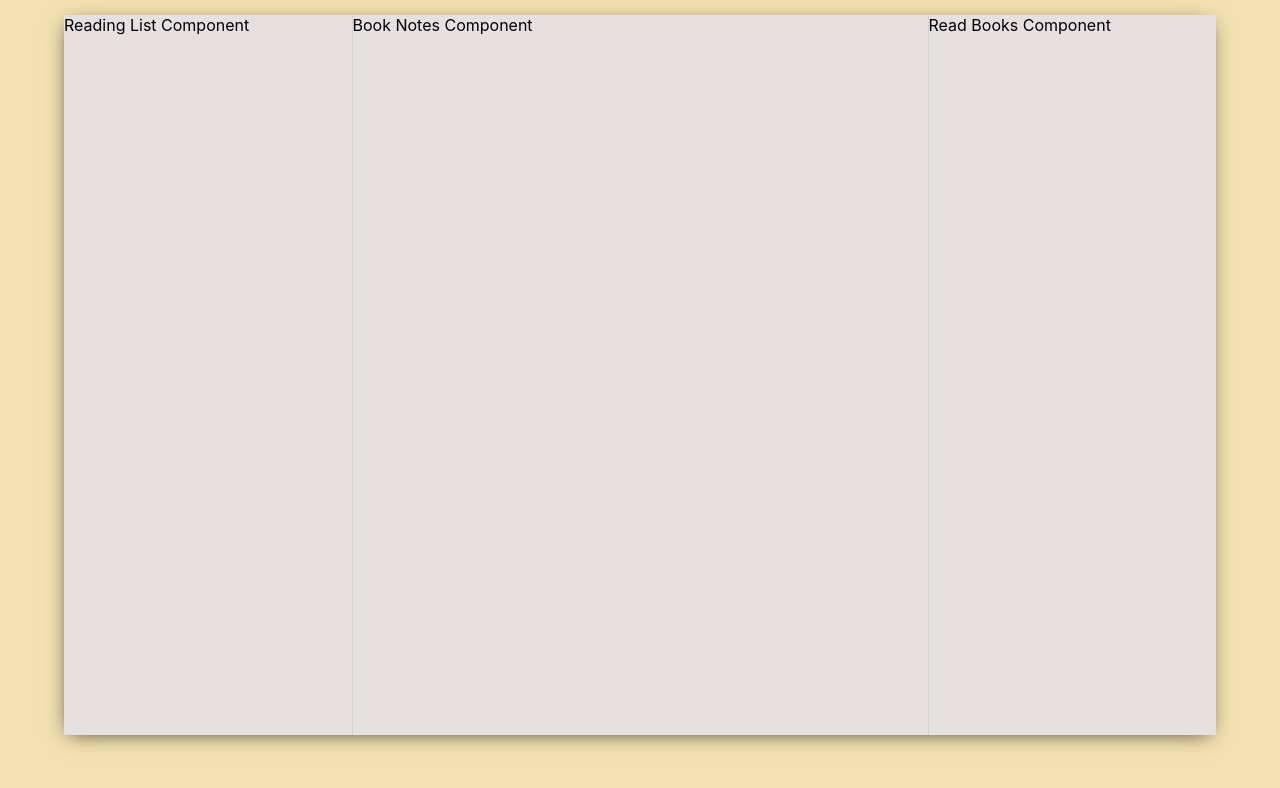
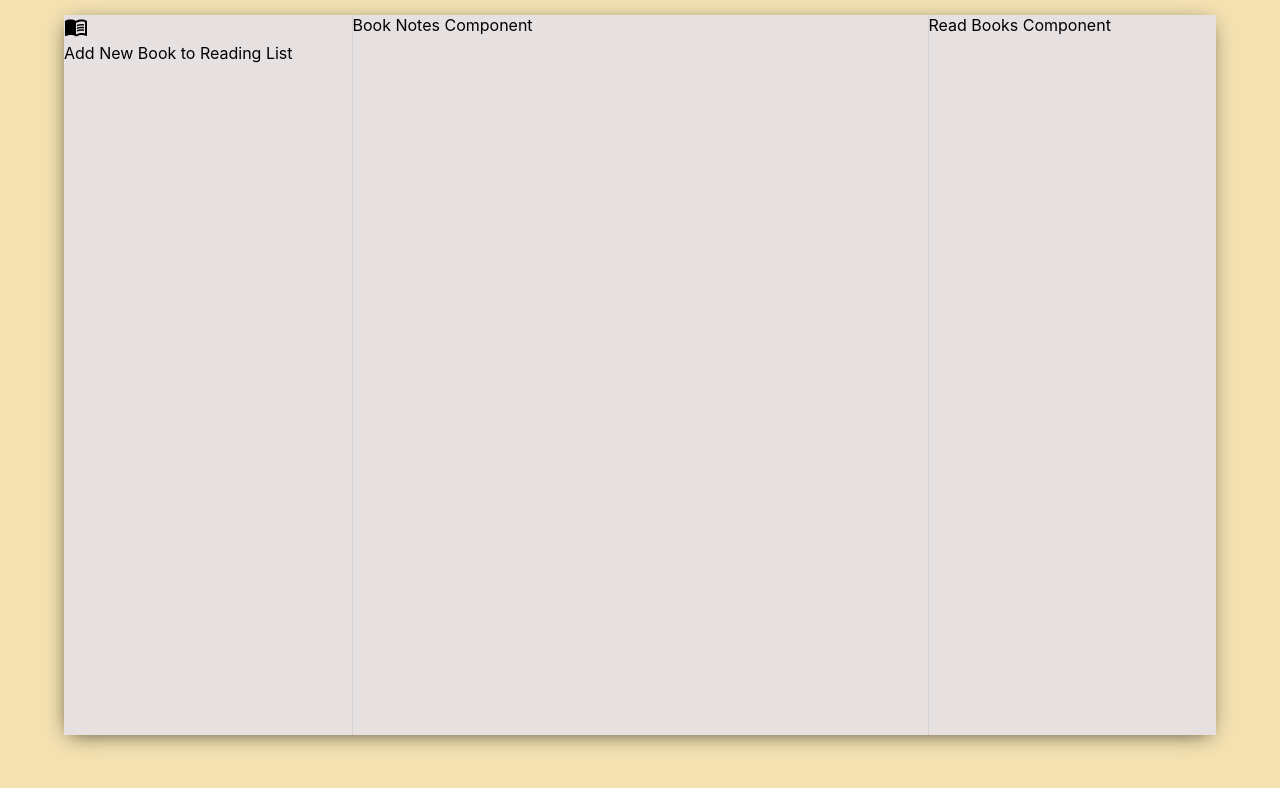
Before and after one commit to adospinoiu/MERN_Reading_List, a React (Create React App) app in the folder reading_list-front-end/: page / in a window 1280 px wide. Shown: the top 788 px of the page. Built offline with nearby package versions, Linux system fonts and the light colour scheme.

Commit message:
Created the various <divs> for the Reading List Component

```diff
--- a/reading_list-front-end/package.json
+++ b/reading_list-front-end/package.json
@@ -3,6 +3,8 @@
   "version": "0.1.0",
   "private": true,
   "dependencies": {
+    "@material-ui/core": "^4.11.3",
+    "@material-ui/icons": "^4.11.2",
     "@testing-library/jest-dom": "^5.11.10",
     "@testing-library/react": "^11.2.6",
     "@testing-library/user-event": "^12.8.3",
--- a/reading_list-front-end/src/ReadingList.js
+++ b/reading_list-front-end/src/ReadingList.js
@@ -1,10 +1,27 @@
 import React from 'react';
 import './ReadingList.css';
+
+import MenuBookIcon from '@material-ui/icons/MenuBook';
 
 function ReadingList() {
     return (
         <div className="readinglist">
-            <p>Reading List Component</p>
+            <div className="readinglist__header">
+                <MenuBookIcon />
+                <p>Add New Book to Reading List</p>
+            </div>
+
+            <div className="readinglist__addnewbook">
+
+            </div>
+
+            <div className="readinglist__currentlyreading">
+
+            </div>
+
+            <div className="readinglist__futurereading">
+
+            </div>
         </div>
     )
 }
```
Also changed, not shown: 2 other files (tests, documents, lock files or other folders).
